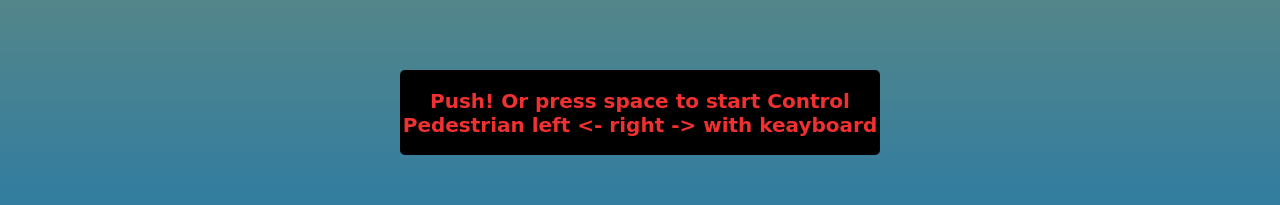
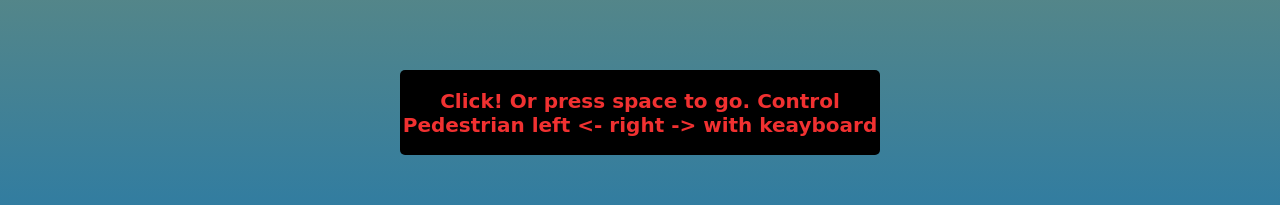
Before and after one commit to AlexDolz/Arcade_game-JS, a plain HTML site: page index.html in a window 1280 px wide. Shown: the part 350-555 px from the top of the page. Drawn offline with Linux system fonts and the light colour scheme; a web font is replaced by a local one.

Commit message:
controls

```diff
--- a/index.html
+++ b/index.html
@@ -18,7 +18,7 @@
     <div id="timer" class="timer">00:30:00</div>
     <div class="container">
       <div class="btn" id="go">
-        Push! Or press space to start Control Pedestrian left <- right -> with
+        Click! Or press space to go. Control Pedestrian left <- right -> with
         keayboard
       </div>
     </div>
```
